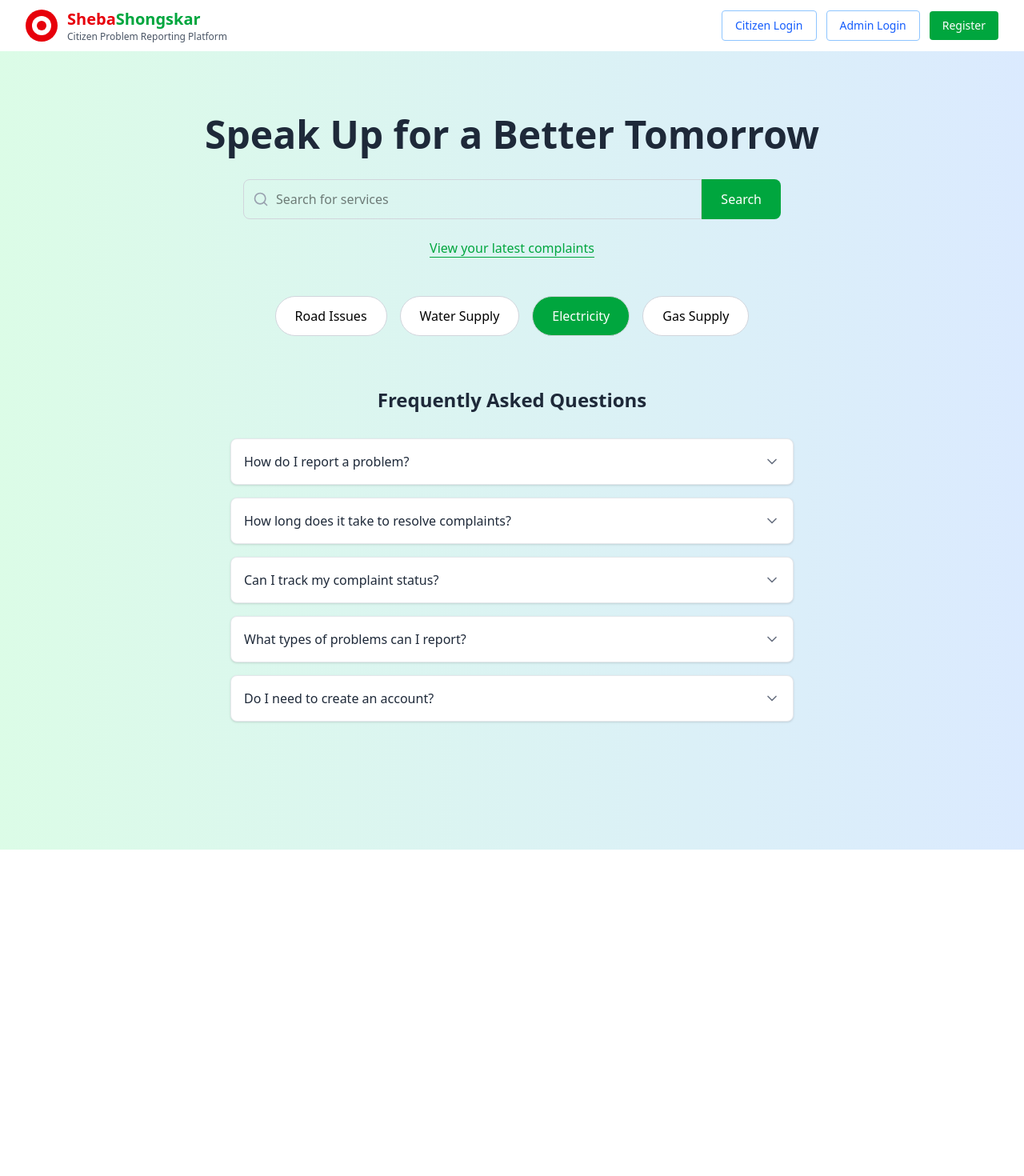
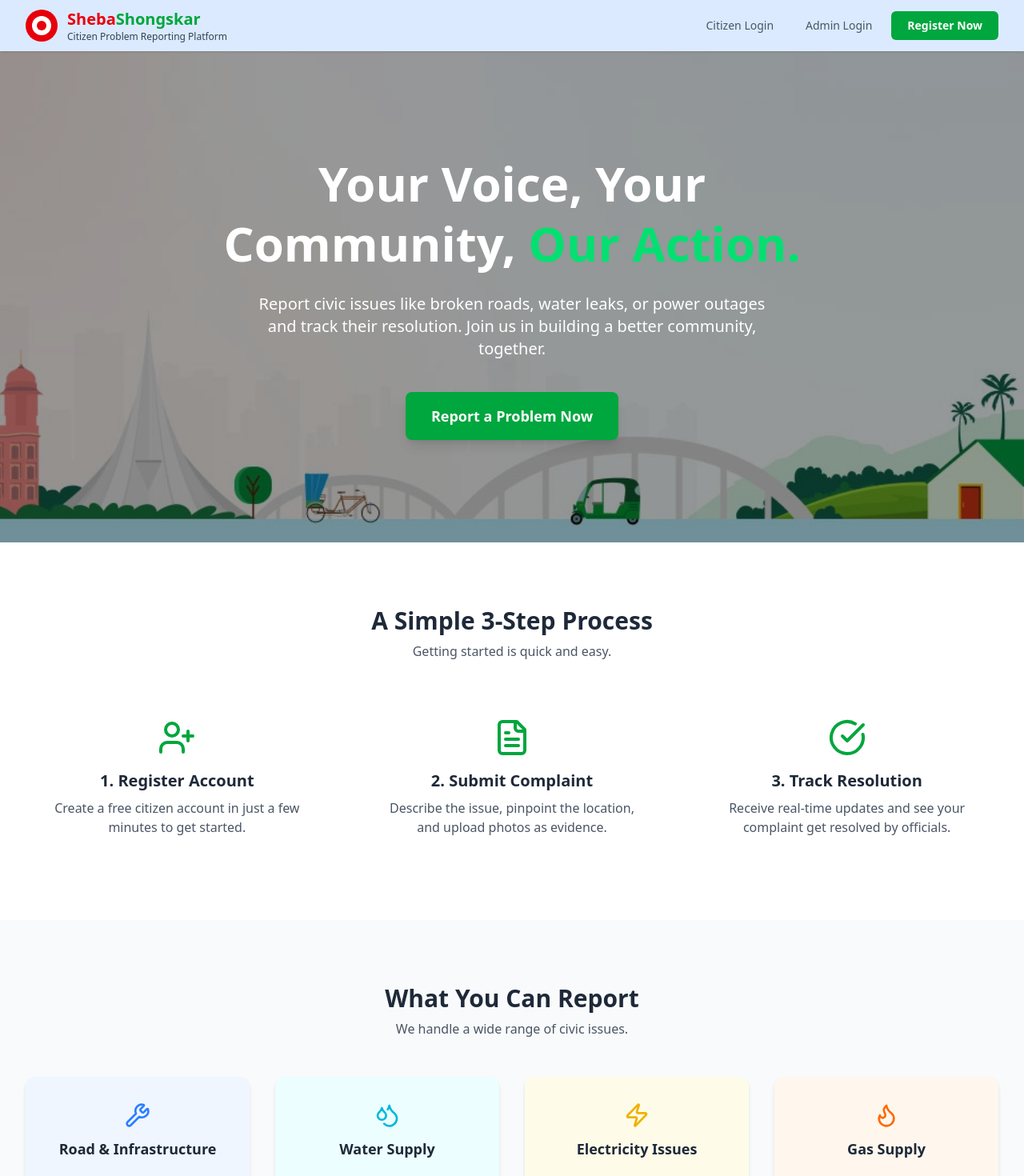
Before and after one commit to abid-0203/Sheba-Shonskar, a React (Vite) app: page / in a window 1280 px wide. Shown: the top 1470 px of the page at 80% size. Before the commit the page ends 1062 px from the top, so only its background shows below. Built offline with nearby package versions, Linux system fonts and the light colour scheme.

Commit message:
FINAL PRODUCT,IN SHAA ALLAH

```diff
--- a/src/AdminDashboard.jsx
+++ b/src/AdminDashboard.jsx
@@ -11,7 +11,6 @@ const AdminDashboard = () => {
   const [filterStatus, setFilterStatus] = useState('all');
   const [updatingStatus, setUpdatingStatus] = useState(null);
 
-  // Inline admin message state
   const [currentPostToUpdate, setCurrentPostToUpdate] = useState(null);
   const [adminMessage, setAdminMessage] = useState("");
   const [newStatus, setNewStatus] = useState("");
@@ -197,12 +196,11 @@ const AdminDashboard = () => {
       <div className="max-w-7xl mx-auto px-4 sm:px-6 lg:px-8 py-8">
         {/* Stats */}
         <div className="grid grid-cols-1 md:grid-cols-5 gap-6 mb-8">
-          {/* Total / Pending / In Progress / Solved / Declined cards */}
-          {/* same as before ... */}
+          {/* Optional: Add your stats cards here */}
         </div>
 
         {/* Filters */}
-        {/* same as before ... */}
+        {/* Optional: Add filters UI here */}
 
         {/* Posts */}
         <div className="space-y-6">
@@ -241,6 +239,20 @@ const AdminDashboard = () => {
                   {/* Content */}
                   <p className="text-gray-700 mb-3">{post.text}</p>
 
+                  {/* Images */}
+                  {post.images && post.images.length > 0 && (
+                    <div className="mb-3 grid grid-cols-2 sm:grid-cols-3 gap-2">
+                      {post.images.map((img, idx) => (
+                        <img
+                          key={idx}
+                          src={`http://localhost:5000${img}`} // FIX: prepend backend URL
+                          alt={`Post image ${idx + 1}`}
+                          className="w-full h-32 object-cover rounded-lg border border-gray-200"
+                        />
+                      ))}
+                    </div>
+                  )}
+
                   {/* Admin message */}
                   {post.adminMessage && (
                     <div className="mb-4 p-3 bg-blue-50 border border-blue-200 rounded-lg text-sm text-blue-800">
@@ -248,9 +260,6 @@ const AdminDashboard = () => {
                       <p>{post.adminMessage}</p>
                     </div>
                   )}
-
-                  {/* Images */}
-                  {/* same as before ... */}
 
                   {/* Footer */}
                   <div className="flex justify-between items-center pt-4 border-t border-gray-200">
@@ -281,7 +290,7 @@ const AdminDashboard = () => {
                     </div>
                   </div>
 
-                  {/* Inline Admin Message Box (like FB comment) */}
+                  {/* Inline Admin Message Box */}
                   {currentPostToUpdate === post._id && (
                     <div className="mt-4 p-3 bg-gray-50 border rounded-lg">
                       <textarea
--- a/src/Landing.jsx
+++ b/src/Landing.jsx
@@ -1,18 +1,33 @@
 // src/Landing.jsx
 import React, { useState } from 'react';
-import { Search, ChevronDown, ChevronUp } from 'lucide-react';
 import { useNavigate } from 'react-router-dom';
+import {
+  Menu,
+  X,
+  ChevronDown,
+  ChevronUp,
+  UserPlus,
+  FileText,
+  CheckCircle,
+  Wrench,
+  Droplets,
+  Zap,
+  Flame,
+  Facebook,
+  Twitter,
+  Instagram
+} from 'lucide-react';
 
 const Landing = () => {
+  const [isMenuOpen, setIsMenuOpen] = useState(false);
   const [openFaq, setOpenFaq] = useState(null);
-  const [searchQuery, setSearchQuery] = useState('');
   const navigate = useNavigate();
 
   const serviceCategories = [
-    { name: 'Road Issues', color: 'bg-white hover:bg-gray-50' },
-    { name: 'Water Supply', color: 'bg-white hover:bg-gray-50' },
-    { name: 'Electricity', color: 'bg-green-600 hover:bg-green-700 text-white' },
-    { name: 'Gas Supply', color: 'bg-white hover:bg-gray-50' }
+    { name: 'Road & Infrastructure', icon: <Wrench className="w-8 h-8 mx-auto mb-3 text-blue-500" />, color: 'bg-blue-50' },
+    { name: 'Water Supply', icon: <Droplets className="w-8 h-8 mx-auto mb-3 text-cyan-500" />, color: 'bg-cyan-50' },
+    { name: 'Electricity Issues', icon: <Zap className="w-8 h-8 mx-auto mb-3 text-yellow-500" />, color: 'bg-yellow-50' },
+    { name: 'Gas Supply', icon: <Flame className="w-8 h-8 mx-auto mb-3 text-orange-500" />, color: 'bg-orange-50' }
   ];
 
   const faqs = [
@@ -20,21 +35,18 @@ const Landing = () => {
     { question: "How long does it take to resolve complaints?", answer: "Resolution time varies depending on the complexity of the issue. Most complaints are acknowledged within 24 hours, and we aim to resolve them within 7-15 working days." },
     { question: "Can I track my complaint status?", answer: "Yes, after logging in to your citizen dashboard, you can view all your complaints and their current status (Pending, In Progress, or Resolved)." },
     { question: "What types of problems can I report?", answer: "You can report infrastructure issues including road problems, water supply issues, electricity outages, gas supply problems, streetlight malfunctions, and other civic issues." },
-    { question: "Do I need to create an account?", answer: "Yes, you need to register as a citizen to submit complaints and track their progress. Registration is free and only takes a few minutes." }
   ];
 
-  const toggleFaq = (index) => {
-    setOpenFaq(openFaq === index ? null : index);
-  };
+  const toggleFaq = (index) => setOpenFaq(openFaq === index ? null : index);
 
   return (
-    <div className="min-h-screen bg-gradient-to-b from-pink-50 to-blue-50">
+    <div className="bg-gray-50 text-gray-800">
       {/* Header */}
-      <header className="bg-white shadow-sm">
+      <header className="bg-blue-100 shadow-sm sticky top-0 z-50">
         <div className="max-w-7xl mx-auto px-4 sm:px-6 lg:px-8">
           <div className="flex justify-between items-center h-16">
             {/* Logo */}
-            <div className="flex items-center space-x-3">
+            <div className="flex items-center space-x-3 cursor-pointer" onClick={() => navigate('/')}>
               <div className="w-10 h-10 bg-red-600 rounded-full flex items-center justify-center">
                 <div className="w-6 h-6 bg-white rounded-full flex items-center justify-center">
                   <div className="w-3 h-3 bg-red-600 rounded-full"></div>
@@ -45,114 +57,149 @@ const Landing = () => {
                   <span className="text-red-600">Sheba</span>
                   <span className="text-green-600">Shongskar</span>
                 </h1>
-                <p className="text-xs text-gray-600">Citizen Problem Reporting Platform</p>
+                <p className="text-xs text-gray-700">Citizen Problem Reporting Platform</p>
               </div>
             </div>
 
-            {/* Navigation */}
-            <div className="hidden md:flex items-center space-x-3">
-              <button
-                onClick={() => navigate('/login', { state: { initialTab: 'citizen' } })}
-                className="px-4 py-2 border border-blue-300 rounded text-sm hover:bg-blue-50 text-blue-600"
-              >
+            {/* Desktop Navigation */}
+            <div className="hidden md:flex items-center space-x-2">
+              <button onClick={() => navigate('/login', { state: { initialTab: 'citizen' } })} className="px-4 py-2 text-sm font-medium text-gray-600 hover:bg-gray-100 rounded-md">
                 Citizen Login
               </button>
-
-              <button
-                onClick={() => navigate('/login', { state: { initialTab: 'admin' } })}
-                className="px-4 py-2 border border-blue-300 rounded text-sm hover:bg-blue-50 text-blue-600"
-              >
+              <button onClick={() => navigate('/login', { state: { initialTab: 'admin' } })} className="px-4 py-2 text-sm font-medium text-gray-600 hover:bg-gray-100 rounded-md">
                 Admin Login
               </button>
-
-              <button
-                onClick={() => navigate('/register')}
-                className="px-4 py-2 bg-green-600 text-white rounded text-sm hover:bg-green-700"
-              >
-                Register
+              <button onClick={() => navigate('/register')} className="px-5 py-2 bg-green-600 text-white rounded-md text-sm font-semibold hover:bg-green-700 transition-colors">
+                Register Now
               </button>
             </div>
 
-            {/* Mobile menu button can be added here if needed */}
-          </div>
-        </div>
-      </header>
-
-      {/* Hero Section */}
-      <main className="relative overflow-hidden bg-gradient-to-r from-green-100 to-blue-100 min-h-screen">
-        <div className="relative z-10 max-w-7xl mx-auto px-4 sm:px-6 lg:px-8 py-20">
-          <div className="text-center">
-            <h2 className="text-4xl md:text-5xl font-bold text-gray-800 mb-8">
-              Speak Up for a Better Tomorrow
-            </h2>
-
-            {/* Search Bar */}
-            <div className="max-w-2xl mx-auto mb-6">
-              <div className="flex">
-                <div className="relative flex-1">
-                  <Search className="absolute left-3 top-1/2 transform -translate-y-1/2 text-gray-400 w-5 h-5" />
-                  <input
-                    type="text"
-                    placeholder="Search for services"
-                    value={searchQuery}
-                    onChange={(e) => setSearchQuery(e.target.value)}
-                    className="w-full pl-10 pr-4 py-3 border border-gray-300 rounded-l-lg focus:ring-2 focus:ring-green-500 focus:border-green-500"
-                  />
-                </div>
-                <button className="px-6 py-3 bg-green-600 text-white rounded-r-lg hover:bg-green-700 font-medium">
-                  Search
+            {/* Mobile Menu Button */}
+            <button onClick={() => setIsMenuOpen(!isMenuOpen)} className="md:hidden">
+              {isMenuOpen ? <X className="w-6 h-6" /> : <Menu className="w-6 h-6" />}
             </button>
           </div>
         </div>
+        {/* Mobile Menu */}
+        {isMenuOpen && (
+          <div className="md:hidden bg-white border-t border-gray-200">
+            <div className="px-2 pt-2 pb-3 space-y-1 sm:px-3">
+              <button onClick={() => navigate('/login', { state: { initialTab: 'citizen' } })} className="block w-full text-left px-3 py-2 rounded-md text-base font-medium text-gray-700 hover:bg-gray-100">Citizen Login</button>
+              <button onClick={() => navigate('/login', { state: { initialTab: 'admin' } })} className="block w-full text-left px-3 py-2 rounded-md text-base font-medium text-gray-700 hover:bg-gray-100">Admin Login</button>
+              <button onClick={() => navigate('/register')} className="block w-full mt-2 text-left px-3 py-2 rounded-md text-base font-medium bg-green-600 text-white hover:bg-green-700">Register Now</button>
+            </div>
+          </div>
+        )}
+      </header>
 
-            <p className="text-green-600 font-medium mb-12">
-              <span className="border-b border-green-600">View your latest complaints</span>
+      <main>
+        {/* Hero Section with Background Image */}
+        <section
+          className="relative py-20 md:py-32 bg-cover bg-center"
+          style={{ backgroundImage: "url('/background.jpg')" }}
+        >
+          {/* Dark overlay to make text readable */}
+          <div className="absolute inset-0 bg-black/40"></div>
+
+          <div className="relative max-w-4xl mx-auto px-4 text-center text-white">
+            <h1 className="text-4xl md:text-6xl font-extrabold leading-tight">
+              Your Voice, Your Community, <span className="text-green-400">Our Action.</span>
+            </h1>
+            <p className="mt-6 text-lg md:text-xl max-w-2xl mx-auto">
+              Report civic issues like broken roads, water leaks, or power outages and track their resolution. Join us in building a better community, together.
             </p>
+            <div className="mt-10">
+              <button
+                onClick={() => navigate('/register')}
+                className="px-8 py-4 bg-green-600 text-white rounded-lg text-lg font-bold hover:bg-green-700 transition-transform hover:scale-105 shadow-lg"
+              >
+                Report a Problem Now
+              </button>
+            </div>
+          </div>
+        </section>
 
-            {/* Service Categories */}
-            <div className="flex flex-wrap justify-center gap-4 mb-16">
-              {serviceCategories.map((service, index) => (
-                <button
-                  key={index}
-                  className={`px-6 py-3 rounded-full border border-gray-300 transition-all duration-200 ${service.color}`}
-                >
-                  {service.name}
-                </button>
+        {/* How It Works Section */}
+        <section className="py-20 bg-white">
+          <div className="max-w-7xl mx-auto px-4 sm:px-6 lg:px-8">
+            <div className="text-center mb-12">
+              <h2 className="text-3xl font-bold">A Simple 3-Step Process</h2>
+              <p className="text-gray-600 mt-2">Getting started is quick and easy.</p>
+            </div>
+            <div className="grid grid-cols-1 md:grid-cols-3 gap-10 text-center">
+              <div className="p-6">
+                <UserPlus className="w-12 h-12 mx-auto text-green-600 mb-4" />
+                <h3 className="text-xl font-semibold mb-2">1. Register Account</h3>
+                <p className="text-gray-600">Create a free citizen account in just a few minutes to get started.</p>
+              </div>
+              <div className="p-6">
+                <FileText className="w-12 h-12 mx-auto text-green-600 mb-4" />
+                <h3 className="text-xl font-semibold mb-2">2. Submit Complaint</h3>
+                <p className="text-gray-600">Describe the issue, pinpoint the location, and upload photos as evidence.</p>
+              </div>
+              <div className="p-6">
+                <CheckCircle className="w-12 h-12 mx-auto text-green-600 mb-4" />
+                <h3 className="text-xl font-semibold mb-2">3. Track Resolution</h3>
+                <p className="text-gray-600">Receive real-time updates and see your complaint get resolved by officials.</p>
+              </div>
+            </div>
+          </div>
+        </section>
+
+        {/* Service Categories Section */}
+        <section className="py-20 bg-gray-50">
+          <div className="max-w-7xl mx-auto px-4 sm:px-6 lg:px-8">
+            <div className="text-center mb-12">
+              <h2 className="text-3xl font-bold">What You Can Report</h2>
+              <p className="text-gray-600 mt-2">We handle a wide range of civic issues.</p>
+            </div>
+            <div className="grid grid-cols-1 sm:grid-cols-2 lg:grid-cols-4 gap-8">
+              {serviceCategories.map((service) => (
+                <div key={service.name} className={`p-8 text-center rounded-xl shadow-md hover:shadow-lg hover:-translate-y-1 transition-all duration-300 ${service.color}`}>
+                  {service.icon}
+                  <h3 className="text-lg font-semibold text-gray-800">{service.name}</h3>
+                </div>
               ))}
             </div>
+          </div>
+        </section>
 
         {/* FAQ Section */}
-            <section className="max-w-3xl mx-auto px-4 sm:px-6 lg:px-8 mb-20">
-              <h3 className="text-2xl font-bold text-gray-800 text-center mb-8">
+        <section className="py-20 bg-white">
+          <div className="max-w-3xl mx-auto px-4 sm:px-6 lg:px-8">
+            <h3 className="text-3xl font-bold text-gray-800 text-center mb-8">
               Frequently Asked Questions
             </h3>
             <div className="space-y-4">
               {faqs.map((faq, index) => (
-                  <div
-                    key={index}
-                    className="border border-gray-200 rounded-lg shadow-sm bg-white"
-                  >
-                    <button
-                      onClick={() => toggleFaq(index)}
-                      className="w-full flex justify-between items-center p-4 text-left"
-                    >
-                      <span className="font-medium text-gray-800">{faq.question}</span>
-                      {openFaq === index ? (
-                        <ChevronUp className="w-5 h-5 text-gray-500" />
-                      ) : (
-                        <ChevronDown className="w-5 h-5 text-gray-500" />
-                      )}
+                <div key={index} className="border border-gray-200 rounded-lg shadow-sm bg-white">
+                  <button onClick={() => toggleFaq(index)} className="w-full flex justify-between items-center p-5 text-left">
+                    <span className="font-medium text-gray-900">{faq.question}</span>
+                    {openFaq === index ? <ChevronUp className="w-5 h-5 text-gray-500" /> : <ChevronDown className="w-5 h-5 text-gray-500" />}
                   </button>
                   {openFaq === index && (
-                      <div className="px-4 pb-4 text-gray-600">{faq.answer}</div>
+                    <div className="px-5 pb-5 text-gray-600 prose-sm">{faq.answer}</div>
                   )}
                 </div>
               ))}
             </div>
+          </div>
         </section>
+      </main>
+
+      {/* Footer */}
+      <footer className="bg-gray-800 text-white">
+        <div className="max-w-7xl mx-auto py-12 px-4 sm:px-6 lg:px-8">
+          <div className="flex justify-center space-x-6">
+            <a href="#" className="text-gray-400 hover:text-white"><Facebook /></a>
+            <a href="#" className="text-gray-400 hover:text-white"><Twitter /></a>
+            <a href="#" className="text-gray-400 hover:text-white"><Instagram /></a>
           </div>
+          <p className="mt-8 text-center text-base text-gray-400">
+            &copy; {new Date().getFullYear()} Sheba Shongskar. All rights reserved.
+          </p>
         </div>
-      </main>
+      </footer>
     </div>
   );
 };
```
Also changed, not shown: src/CitizenDashboard.jsx (+46 -106 lines), public/background.jpg (added), 1 other file (tests, documents, lock files or other folders). Lines whose indentation alone changed are shown as unchanged.
